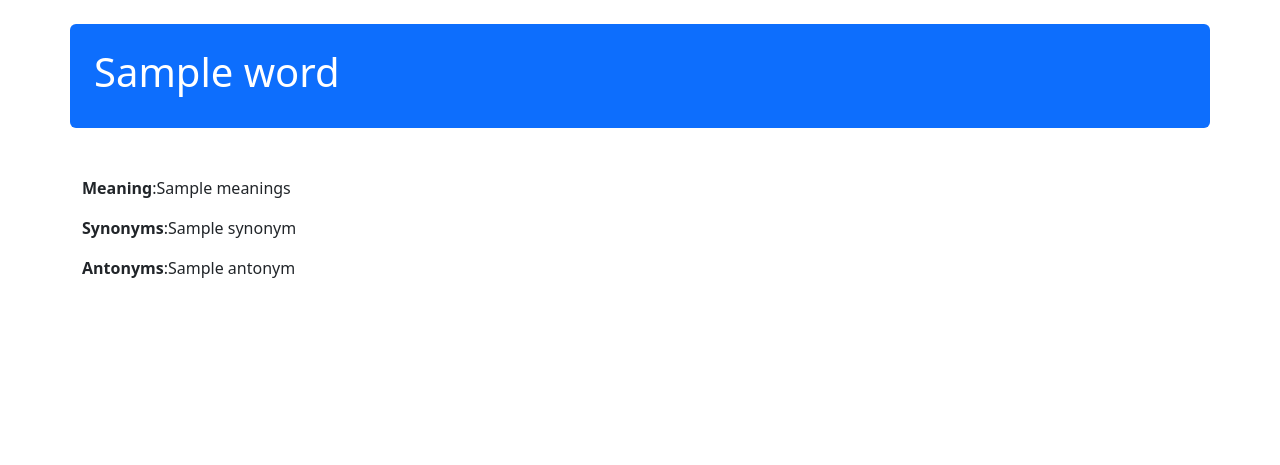
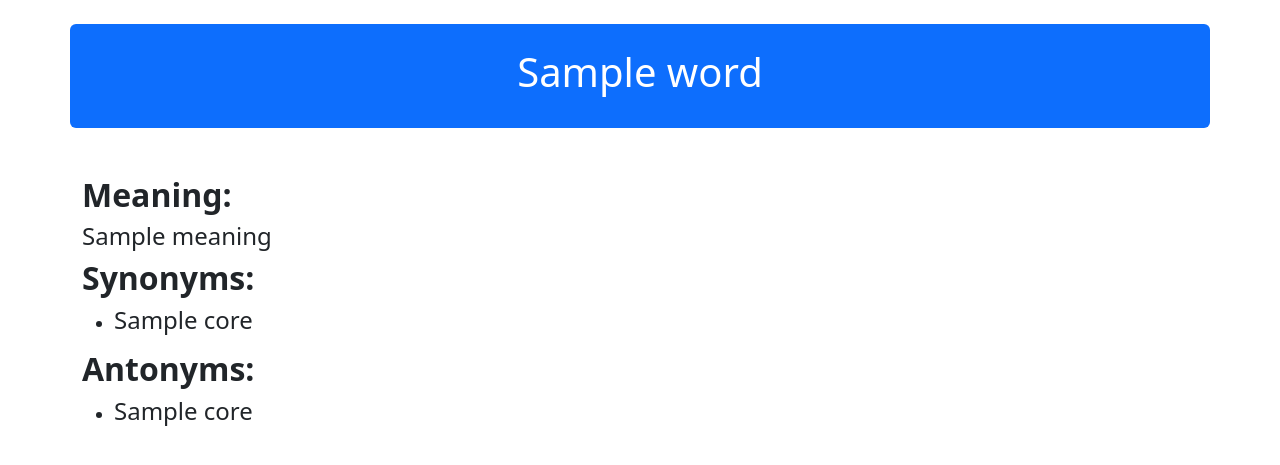
Before and after one commit to JoshuaKahen/Django-Dictionary, a Django app: template DjangoDictionary/dictionary/templates/dictionary/search.html in a window 1280 px wide. Shown: the top 465 px of the page. Run offline with Django 3.2, Linux system fonts and the light colour scheme; the template is opened without the code that fills it: most values are stand-ins (such as "Sample title", 1, 10 or a date in 2020).

Commit message:
Changed layout and use BeautifulSoup4

```diff
--- a/DjangoDictionary/dictionary/templates/dictionary/base.html
+++ b/DjangoDictionary/dictionary/templates/dictionary/base.html
@@ -15,7 +15,7 @@
     <div class="container mt-4">
         <div class="row">
 
-            <div class="p-4 bg-primary text-white rounded mb-5">
+            <div class="p-4 bg-primary text-white rounded mb-5 text-center">
                 <h1>{{ word }}</h1>
             </div>
 
--- a/DjangoDictionary/dictionary/templates/dictionary/search.html
+++ b/DjangoDictionary/dictionary/templates/dictionary/search.html
@@ -3,15 +3,30 @@
 
 {% block content %}
 
-<p><b>Meaning</b>:{{ meanings }}</p>
+<h2><b>Meaning:</b></h2>
+
+<h4>{{meaning}}</h4>
+
+{% if se != mt %}
+<h2><b>Synonyms:</b></h2>
+
+<ul>
+{% for core in se %}
+<li><h4>{{core}}</h4></li>
+{% endfor %}
+</ul>
+{% endif %}
 
 
-{% for synonym in synonyms%}
-<p><b>Synonyms</b>:{{ synonym }}</p>
+{% if ae != mt %}
+<h2><b>Antonyms:</b></h2>
+
+<ul>
+{% for core in ae %}
+<li><h4>{{core}}</h4></li>
 {% endfor %}
+</ul>
+{% endif %}
 
-{% for antonym in antonyms%}
-<p><b>Antonyms</b>:{{ antonym }}</p>
-{% endfor %}
 
 {% endblock %}
```
Also changed, not shown: DjangoDictionary/dictionary/views.py (+44 -10 lines), 3 other files.
